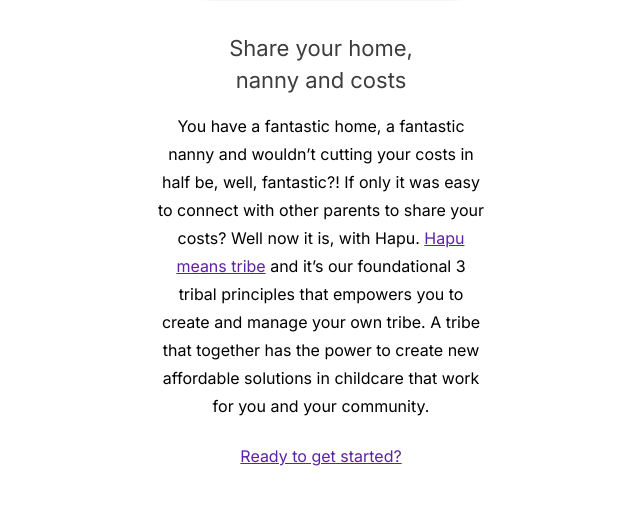
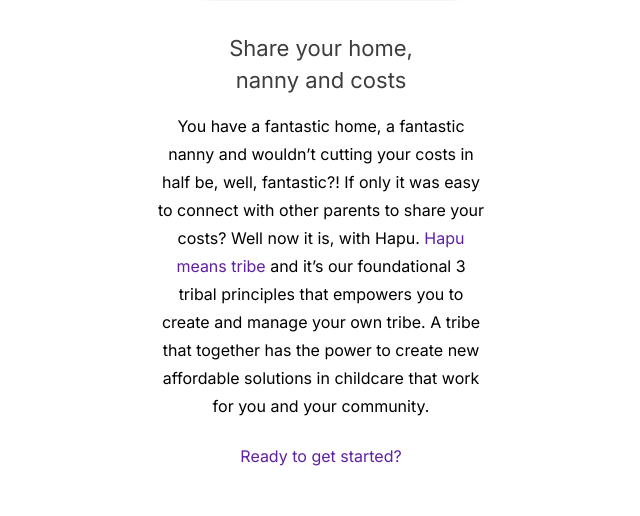
Before and after one commit to allansp9/jungle-challenge, a Next.js app: page / in a window 1280 px wide. Shown: the part 1025-1541 px from the top of the page, without its empty margins (319-959 px from the left). Built offline with nearby package versions, Linux system fonts and the light colour scheme.

Commit message:
feat: add links to hero buttons

```diff
--- a/components/hero.js
+++ b/components/hero.js
@@ -1,4 +1,5 @@
 import Image from "next/image";
+import Link from "next/link";
 
 import {
   Experiment,
@@ -22,22 +23,38 @@ function Header() {
 
           <div className="mt-2 flex space-x-8">
             <div className="h-11 items-center hidden desktop:flex">
-              <h5>Create Your Nanny Share</h5>
+              <h5>
+                <Link href="/">
+                  <a>Create Your Nanny Share</a>
+                </Link>
+              </h5>
             </div>
             <div className="h-11 items-center hidden desktop:flex">
-              <h5>Browse Shares</h5>
+              <h5>
+                <Link href="/">
+                  <a>Browse Shares</a>
+                </Link>
+              </h5>
             </div>
             <div className="h-11 items-center hidden desktop:flex">
-              <h5>Our Story</h5>
+              <h5>
+                <Link href="/">
+                  <a>Our Story</a>
+                </Link>
+              </h5>
             </div>
           </div>
         </div>
         <div className="flex space-x-6 desktop:pr-8 items-center mt-2">
-          <div className="hero-btn bg-primary flex justify-center items-center">
+          <button className="hero-btn bg-primary flex justify-center items-center">
             <h5>Become a Nanny Share Host</h5>
-          </div>
+          </button>
           <div className="h-11 items-center hidden desktop:flex">
-            <h5>Sign In</h5>
+            <h5>
+              <Link href="/">
+                <a>Sign In</a>
+              </Link>
+            </h5>
           </div>
         </div>
       </div>
@@ -88,9 +105,11 @@ function HeroText() {
             width="48"
           />
         </div>
-        <a href="http://" className="text-white">
-          See hapu in action (27 seconds)
-        </a>
+        <Link href="/">
+          <a className="text-white underline font-inter">
+            See hapu in action (27 seconds)
+          </a>
+        </Link>
       </div>
     </div>
   );
--- a/styles/globals.css
+++ b/styles/globals.css
@@ -3,70 +3,43 @@
 @tailwind utilities;
 
 @layer base {
+  body {
+    @apply font-inter;
+    @apply not-italic;
+  }
+
+  h1,
+  h2,
+  h3,
+  h4,
+  h5 {
+    @apply font-medium;
+  }
+
   h1 {
-    font-family: Inter;
-    font-style: normal;
-    font-weight: 500;
     font-size: 40px;
     line-height: 48px;
-
-    /* identical to box height, or 120% */
     letter-spacing: -1px;
   }
 
   h2 {
-    font-family: Inter;
-    font-style: normal;
-    font-weight: 500;
     font-size: 28px;
     line-height: 32px;
-
-    /* identical to box height, or 114% */
   }
 
   h3 {
-    /* H3 (M22) */
-
-    font-family: Inter;
-    font-style: normal;
-    font-weight: 500;
     font-size: 22px;
     line-height: 32px;
-
-    /* identical to box height, or 145% */
   }
 
   h4 {
-    font-family: Inter;
-    font-style: normal;
-    font-weight: 500;
     font-size: 16px;
     line-height: 24px;
-
-    /* identical to box height, or 150% */
   }
 
   h5 {
-    font-family: Inter;
-    font-style: normal;
-    font-weight: 500;
     font-size: 14px;
     line-height: 20px;
-
-    /* identical to box height, or 143% */
-  }
-
-  a:link {
-    /* Link (M16) */
-
-    font-family: Inter;
-    font-style: normal;
-    font-weight: 500;
-    font-size: 16px;
-    line-height: 24px;
-
-    /* identical to box height, or 150% */
-    text-decoration-line: underline;
   }
 }
 
@@ -96,52 +69,31 @@
     width: 234px;
   }
 
+  .body-large,
+  .body-medium,
+  .body-small,
+  .body-x-small {
+    @apply font-normal;
+  }
+
   .body-large {
-    /* Body / Large (R18) */
-
-    font-family: Inter;
-    font-style: normal;
-    font-weight: normal;
     font-size: 18px;
     line-height: 24px;
-
-    /* identical to box height, or 133% */
   }
 
   .body-medium {
-    /* Body / Medium (R16) */
-
-    font-family: Inter;
-    font-style: normal;
-    font-weight: normal;
     font-size: 16px;
     line-height: 28px;
-
-    /* or 175% */
   }
 
   .body-small {
-    /* Body / Small (R14) */
-
-    font-family: Inter;
-    font-style: normal;
-    font-weight: normal;
     font-size: 14px;
     line-height: 20px;
-
-    /* identical to box height, or 143% */
   }
 
   .body-x-small {
-    /* Body / X-Small (R12) */
-
-    font-family: Inter;
-    font-style: normal;
-    font-weight: normal;
     font-size: 12px;
     line-height: 16px;
-
-    /* identical to box height, or 133% */
   }
 
   .dp1 {
--- a/tailwind.config.js
+++ b/tailwind.config.js
@@ -19,6 +19,9 @@ module.exports = {
         grey24: "#3D3D3D",
         grey88: "#DFDFDF",
       },
+      fontFamily: {
+        inter: ["Inter", "sans-serif"],
+      },
     },
   },
   variants: {
```
